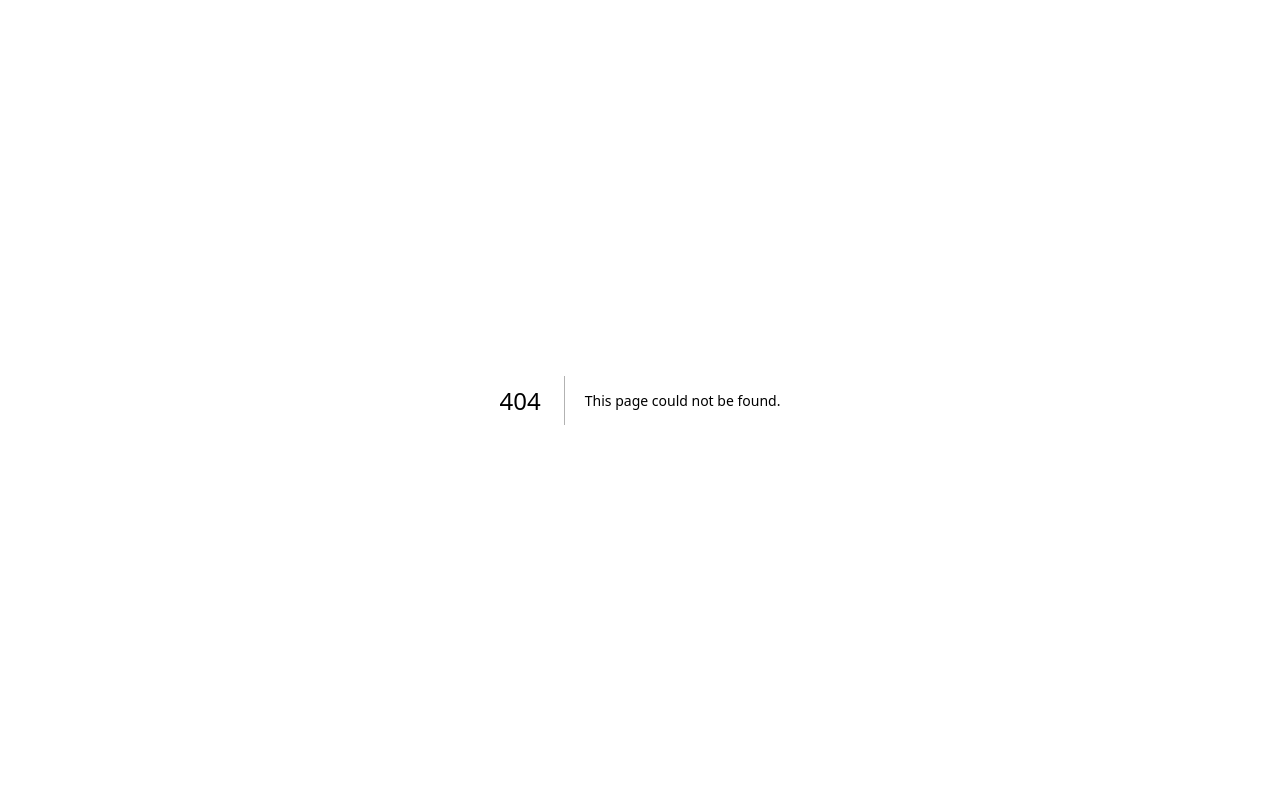
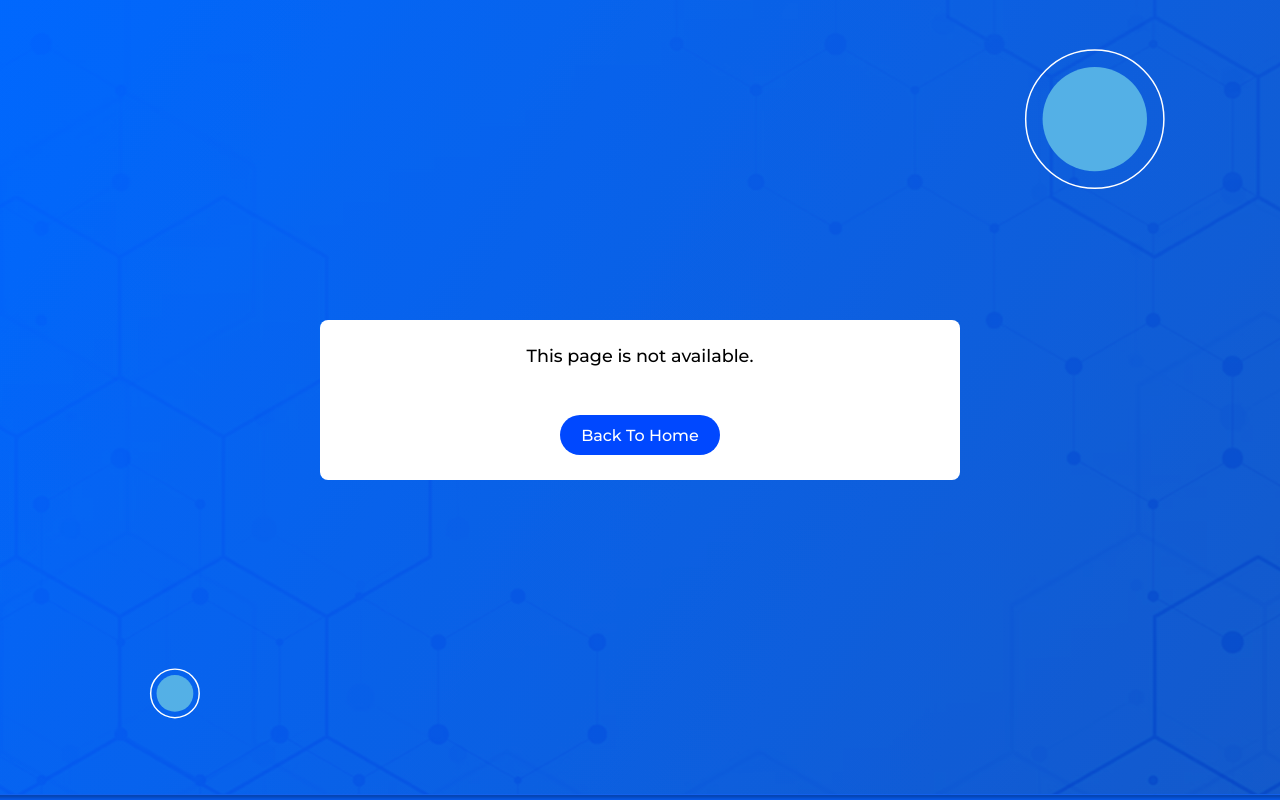
Before and after one commit to yaswanth23/bwb-ui, a Next.js app: page /signup in a window 1280 px wide. Before the commit this address had no page. Built offline with nearby package versions, Linux system fonts and the light colour scheme.

Commit message:
sign up page changes

```diff
--- a/src/app/contact/contact.module.css
+++ b/src/app/contact/contact.module.css
@@ -3,7 +3,7 @@
   height: 100vh;
   background: url("../../../public/assets/svg/contact_us_bg.svg") no-repeat
     center center fixed;
-  background-color: #075bed;
+  background-color: var(--bg-color);
   background-size: cover;
   display: flex;
   justify-content: center;
--- a/src/app/globals.css
+++ b/src/app/globals.css
@@ -2,6 +2,7 @@
 
 :root {
   --primary-color: #0048ff;
+  --bg-color: #075bed;
   --white-color: #ffffff;
   --black-color: #000000;
   --error-color: #e63600;
--- a/src/app/login/login.module.css
+++ b/src/app/login/login.module.css
@@ -3,7 +3,7 @@
   height: 100vh;
   background: url("../../../public/assets/svg/login_bg.svg") no-repeat center
     center fixed;
-  background-color: #075bed;
+  background-color: var(--bg-color);
   background-size: cover;
   display: flex;
   justify-content: center;
--- /dev/null
+++ b/src/app/signup/page.js
@@ -0,0 +1,69 @@
+"use client";
+import React, { useState, useEffect } from "react";
+import { useSearchParams } from "next/navigation";
+import styles from "./signup.module.css";
+
+import NotFoundPage from "@/components/not-found/notFound";
+
+const SignUpPage = () => {
+  const apiUrl =
+    "https://qar5m2k5ra.execute-api.ap-south-1.amazonaws.com/dev/v2";
+  const searchParams = useSearchParams();
+  const key = searchParams.get("key");
+  const [notFoundFlag, setNotFoundFlag] = useState(false);
+
+  useEffect(() => {
+    if (key) {
+      setNotFoundFlag(false);
+      verifyUniqueKey();
+    } else {
+      setNotFoundFlag(true);
+    }
+  }, []);
+
+  const verifyUniqueKey = async () => {
+    const endpoint = apiUrl + "/misc/verify-key/" + key;
+
+    fetch(endpoint, {
+      method: "GET",
+      headers: {
+        "Content-Type": "application/json",
+      },
+    })
+      .then((response) => response.json())
+      .then((data) => {
+        if (data?.data?.statusCode === 200) {
+          setNotFoundFlag(false);
+        } else {
+          setNotFoundFlag(true);
+        }
+      })
+      .catch((error) => {
+        console.error("Error:", error);
+      });
+  };
+
+  return (
+    <>
+      {notFoundFlag ? (
+        <NotFoundPage />
+      ) : (
+        <>
+          <div className={styles.container}>
+            <div className={styles.section_one}>
+              <div className={styles.section_main}>
+                <h1 className={styles.header_text}>
+                  Sign up in to the world of <span>ease living</span>
+                </h1>
+                <p className={styles.sub_heading}>Our Advantages</p>
+              </div>
+            </div>
+            <div className={styles.section_two}>2</div>
+          </div>
+        </>
+      )}
+    </>
+  );
+};
+
+export default SignUpPage;
--- /dev/null
+++ b/src/app/signup/signup.module.css
@@ -0,0 +1,32 @@
+.container {
+  max-height: 100vh;
+  height: 100vh;
+  background-color: var(--bg-color);
+  display: flex;
+  justify-content: center;
+}
+.section_one {
+  background: url("../../../public/assets/svg/sign_up_bg.svg");
+  background-color: var(--bg-color);
+  width: 60%;
+  display: flex;
+  justify-content: center;
+  align-items: center;
+  padding: 2rem 5rem;
+}
+.header_text {
+  color: var(--white-color);
+  font-size: 4rem;
+}
+.header_text span {
+  color: #03c3ff;
+}
+.sub_heading {
+  margin-top: 1rem;
+  font-size: 2rem;
+  color: var(--white-color);
+}
+.section_two {
+  width: 40%;
+  background-color: var(--white-color);
+}
--- /dev/null
+++ b/src/components/not-found/notFound.js
@@ -0,0 +1,21 @@
+import React from "react";
+import styles from "./notFound.module.css";
+
+const NotFoundPage = () => {
+  return (
+    <>
+      <div className={styles.container}>
+        <div className={styles.section}>
+          <div className={styles.section_text}>This page is not available.</div>
+          <div className={styles.section_button}>
+            <a className={styles.home_button} href="/">
+              Back To Home
+            </a>
+          </div>
+        </div>
+      </div>
+    </>
+  );
+};
+
+export default NotFoundPage;
--- /dev/null
+++ b/src/components/not-found/notFound.module.css
@@ -0,0 +1,45 @@
+.container {
+  max-height: 100vh;
+  height: 100vh;
+  background: url("../../../public/assets/svg/contact_us_bg.svg") no-repeat
+    center center fixed;
+  background-color: var(--bg-color);
+  background-size: cover;
+  display: flex;
+  justify-content: center;
+  align-items: center;
+}
+.section {
+  background-color: var(--white-color);
+  width: 40rem;
+  height: 10rem;
+  border-radius: 0.5rem;
+  display: grid;
+  justify-content: center;
+  align-items: center;
+}
+.section_button {
+  display: flex;
+  justify-content: center;
+  align-items: center;
+  text-align: center;
+}
+.section_text {
+  font-size: 1.1rem;
+  font-weight: 500;
+}
+.home_button {
+  background-color: var(--primary-color);
+  color: var(--white-color);
+  text-decoration: none;
+  font-size: 1rem;
+  font-weight: 500;
+  width: 10rem;
+  display: flex;
+  align-items: center;
+  justify-content: center;
+  text-align: center;
+  border: none;
+  border-radius: 1.5rem;
+  height: 2.5rem;
+}
```
Also changed, not shown: public/assets/svg/sign_up_bg.svg (added).
